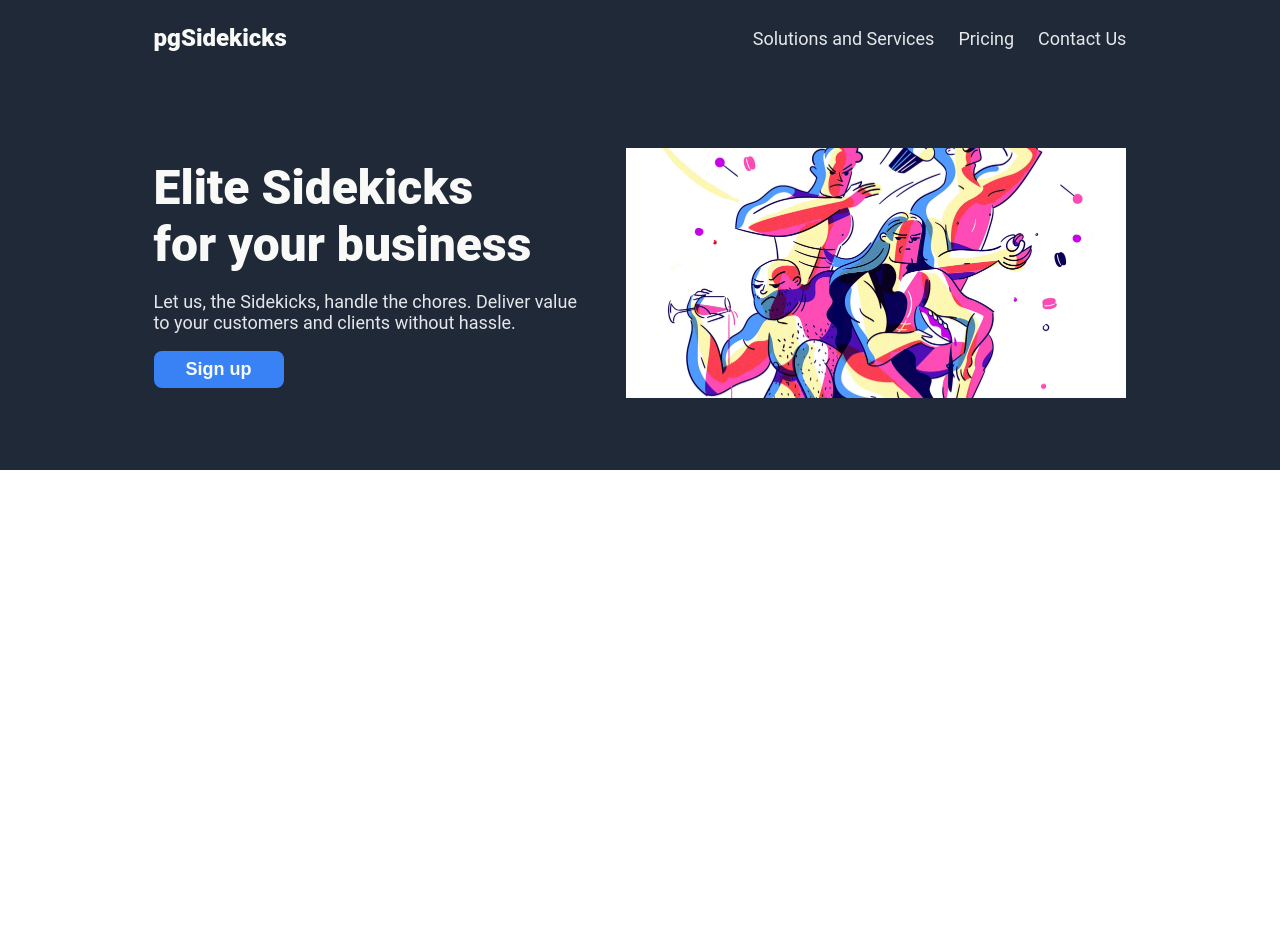
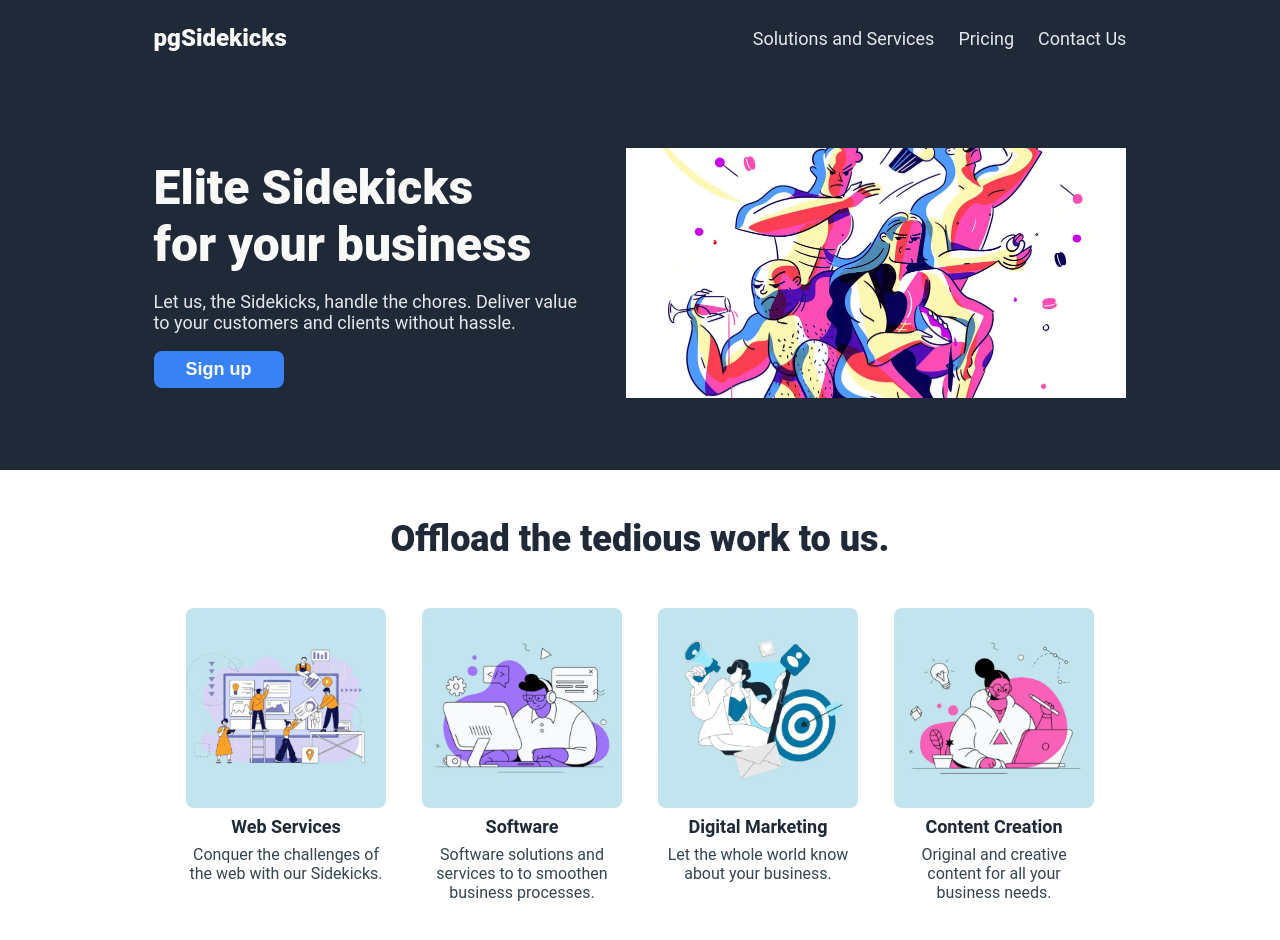
Before and after one commit to peshala-prabhapoorna/odin-landing-page, a plain HTML site: page index.html in a window 1280 px wide. Before the commit the page ends 800 px from the top, so only its background shows below. Drawn offline with Linux system fonts and the light colour scheme.

Commit message:
feat: add info section

```diff
--- a/index.html
+++ b/index.html
@@ -35,9 +35,47 @@
                 </div>
                 <button class="hero-content-button">Sign up</button>
             </div>
-            <img class="hero-img" src="images/pgSidekicks-art-style-01.jpg">
+            <img class="hero-img" src="images/pgSidekicks-art-style-01.webp">
         </div>
         <div class="info">
+            <div class="info-header-text">
+                Offload the tedious work to us.
+            </div>
+            <div class="cards">
+                <div class="card">
+                    <img class="card-img" src="images/web-services.webp">
+                    <div class="card-title">Web Services</div>
+                    <div class="card-text">
+                        Conquer the challenges of the web with our Sidekicks.
+                    </div>
+                </div>
+                <div class="card">
+                    <img class="card-img" src="images/software-services.webp">
+                    <div class="card-title">Software</div>
+                    <div class="card-text">
+                        Software solutions and services to to smoothen
+                        business processes.
+                    </div>
+                </div>
+                <div class="card">
+                    <img class="card-img" src="images/marketing-services.webp">
+                    <div class="card-title">Digital Marketing</div>
+                    <div class="card-text">
+                        Let the whole world know about your business.
+                    </div>
+                </div>
+                <div class="card">
+                    <img
+                        class="card-img"
+                        src="images/content-creation-services.webp"
+                    >
+                    <div class="card-title">Content Creation</div>
+                    <div class="card-text">
+                        Original and creative content for all your business
+                        needs.
+                    </div>
+                </div>
+            </div>
         </div>
         <div class="testimonial">
         </div>
--- a/style.css
+++ b/style.css
@@ -86,3 +86,48 @@ header {
     max-height: 250px;
     object-fit: cover;
 }
+
+.info {
+    display: flex;
+    flex-direction: column;
+    padding: 48px 12vw 96px 12vw;
+    align-items: center;
+    gap: 48px;
+}
+
+.info-header-text {
+    color: #1f2937;
+    font-size: 36px;
+    font-weight: 900;
+}
+
+.cards {
+    display: flex;
+    justify-content: center;
+    gap: 36px;
+}
+
+.card {
+    display: flex;
+    flex-direction: column;
+    align-items: center;
+    gap: 8px;
+    flex: 0 1 200px;
+}
+
+.card-img {
+    max-width: 200px;
+    border-radius: 8px;
+    /* image background #c2e4f0 */
+}
+
+.card-title {
+    color: #1f2937;
+    font-size: 18px;
+    font-weight: 600;
+}
+
+.card-text {
+    color: #36454F;
+    text-align: center;
+}
```
Also changed, not shown: images/content-creation-services.webp (added), images/marketing-services.webp (added), images/pgSidekicks-art-style-01.jpg (deleted), images/pgSidekicks-art-style-01.webp (added), images/software-services.webp (added), images/web-services.webp (added).
